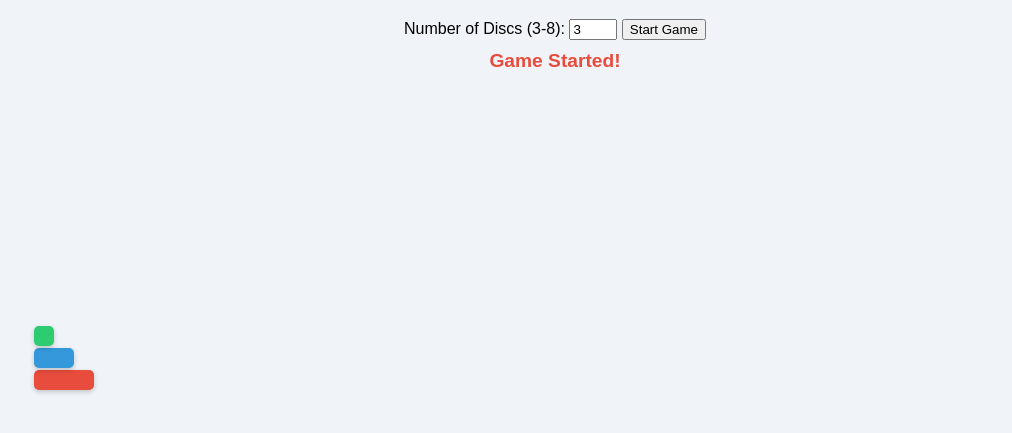
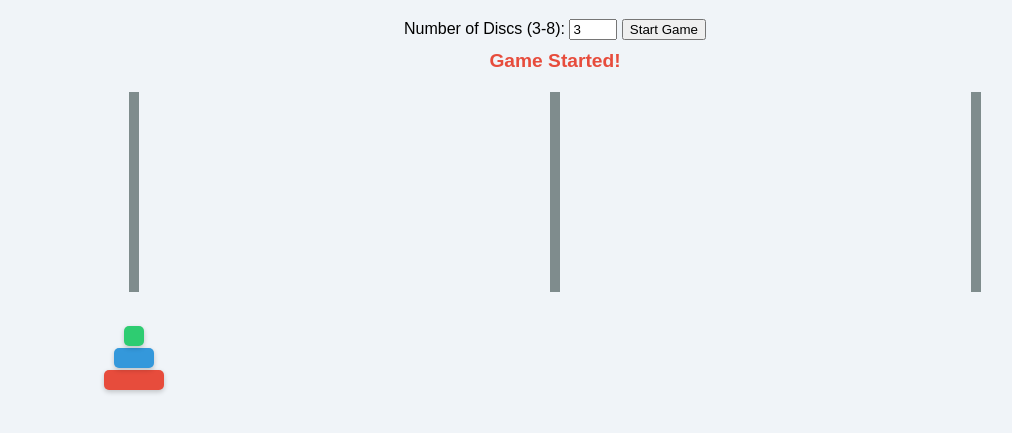
Before and after one commit to Umesh1610/tower_of_hanoi, a plain HTML site: page index.html in a window 1280 px wide. Both pictures are taken after a click on the button "Start Game". Shown: the part 61-494 px from the top of the page, without its empty margins (85-1097 px from the left). Drawn offline with Linux system fonts and the light colour scheme.

Commit message:
Update styles.css

```diff
--- a/styles.css
+++ b/styles.css
@@ -30,21 +30,39 @@ h1 {
     border-left: 50px solid transparent;
     border-right: 50px solid transparent;
     border-bottom: 100px solid transparent;
-    background: linear-gradient(to top, #7f8c8d, #bdc3c7); /* Gradient cone */
+    background: linear-gradient(to top, #7f8c8d, #bdc3c7);
+    clip-path: polygon(50% 0%, 0% 100%, 100% 100%);
     z-index: -1;
-    clip-path: polygon(50% 0%, 0% 100%, 100% 100%); /* Ensures cone shape */
+}
+.peg::after {
+    content: '';
+    position: absolute;
+    bottom: 100px;
+    left: 50%;
+    transform: translateX(-50%);
+    width: 10px;
+    height: 200px;
+    background: #7f8c8d;
+    z-index: 0;
 }
 .disc {
     height: 20px;
     margin: 2px auto;
     position: absolute;
-    bottom: 0;
+    left: 50%;
+    transform: translateX(-50%);
+    bottom: 100px;
     border-radius: 5px;
     transition: all 0.5s ease;
     box-shadow: 0 2px 5px rgba(0,0,0,0.2);
+    z-index: 1;
 }
 .disc.bounce {
     animation: bounce 0.5s ease;
+}
+.disc.selected-disc {
+    box-shadow: 0 0 10px #e67e22, 0 0 20px #e67e22; /* Orange glow */
+    border: 2px solid #e67e22;
 }
 .peg.selected {
     box-shadow: 0 0 15px #3498db;
@@ -57,9 +75,9 @@ h1 {
     font-weight: bold;
 }
 @keyframes bounce {
-    0% { transform: translateY(0); }
-    40% { transform: translateY(-20px); }
-    60% { transform: translateY(0); }
-    80% { transform: translateY(-10px); }
-    100% { transform: translateY(0); }
+    0% { transform: translateX(-50%) translateY(0); }
+    40% { transform: translateX(-50%) translateY(-20px); }
+    60% { transform: translateX(-50%) translateY(0); }
+    80% { transform: translateX(-50%) translateY(-10px); }
+    100% { transform: translateX(-50%) translateY(0); }
 }
```
